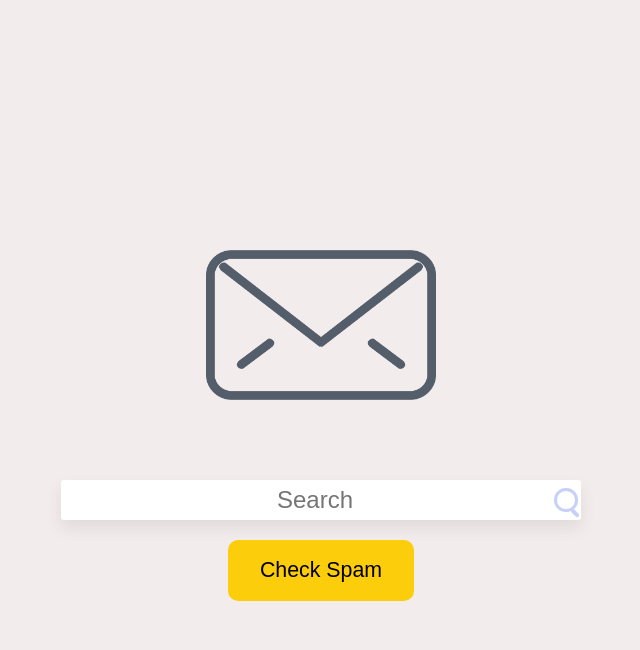
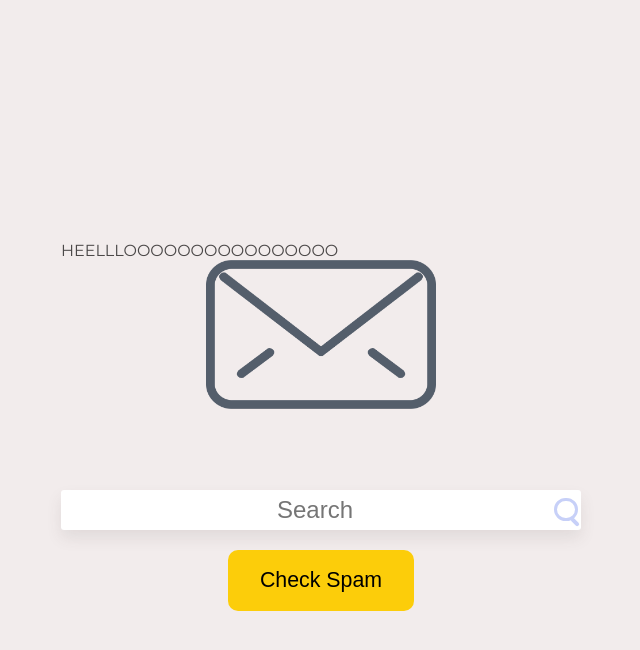
Before and after one commit to phessabi/AIDS98, a Flask app: template app/templates/homepage.html in a window 1280 px wide. Shown: the top 650 px of the page, without its empty margins (319-959 px from the left). Run offline with Flask 2, Linux system fonts and the light colour scheme; the template is opened without the code that fills it, so the values that code supplies are empty.

Commit message:
Test Jenkins CD changes

```diff
--- a/app/templates/homepage.html
+++ b/app/templates/homepage.html
@@ -1,6 +1,7 @@
 {% extends 'base.html' %}
 
 {% block content %}
+HEELLLOOOOOOOOOOOOOOOO
   <div style="text-align: center; height: 200px;">
     <img src="{{ url_for('static', filename = 'envelope.png') }}" style="width: 230px; height: auto;">
   </div>
```
Also changed, not shown: 1 other file.
